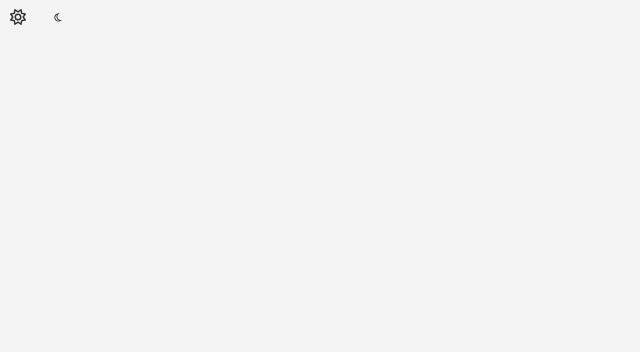
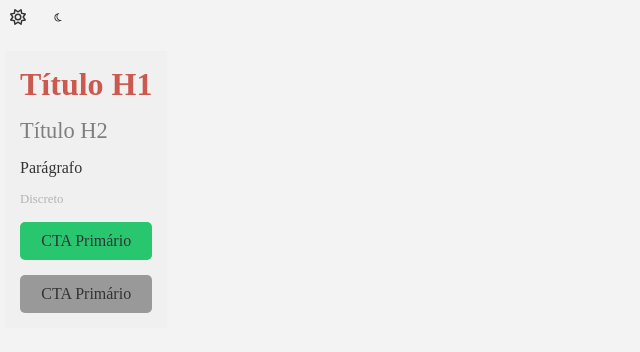
Before and after one commit to SavioZoboli/HomeSmartHome, an Angular app: page /styleguide in a window 1280 px wide. Shown: the top 352 px of the page, without its empty margins (0-640 px from the left). Built offline with nearby package versions, Linux system fonts and the light colour scheme; a web font is replaced by a local one.

Commit message:
ajuste no styleguide

```diff
--- a/src/app/dev/style-guide/style-guide.component.html
+++ b/src/app/dev/style-guide/style-guide.component.html
@@ -1 +1,13 @@
 <app-theme-toggler></app-theme-toggler>
+
+<section>
+    <h1>Título H1</h1>
+    <h2>Título H2</h2>
+
+
+    <p>Parágrafo</p>
+    <span>Discreto</span>
+
+    <button class="cta-primario">CTA Primário</button>
+    <button class="cta-primario" disabled>CTA Primário</button>
+</section>
--- a/src/app/dev/style-guide/style-guide.component.scss
+++ b/src/app/dev/style-guide/style-guide.component.scss
@@ -0,0 +1,10 @@
+section{
+    margin-left:5px;
+    margin-top:15px;
+    padding:15px;
+    background-color: var(--bg-color-overlap);
+    width: fit-content;
+    display: flex;
+    flex-direction: column;
+    gap:15px;
+}
```
